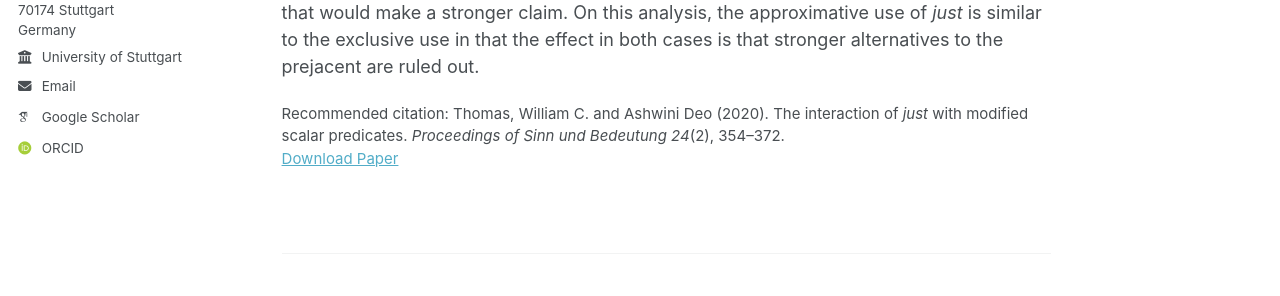
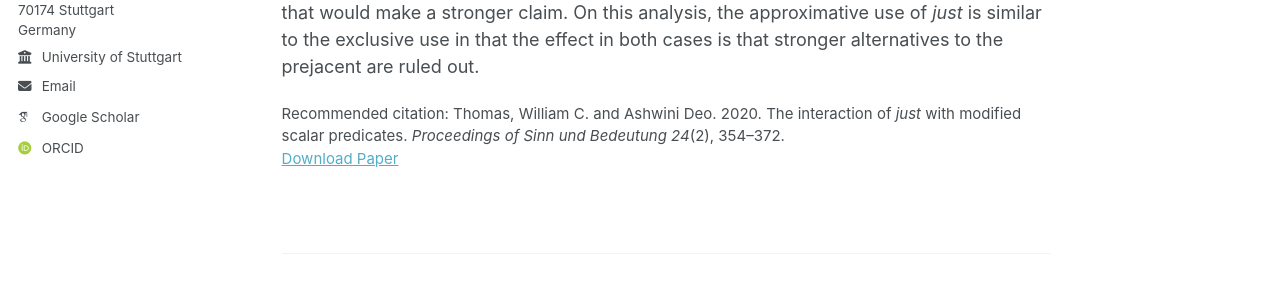
Before and after one commit to wm-t/wm-t.github.io, a Jekyll site: the page built from _publications/ThomasDeo2020.md, in a window 1280 px wide and 1240 px high. Shown: the part 386-682 px from the top of the window. Built offline with Jekyll 4.4.1, drawn with Linux system fonts in a browser that asks for light colours; some web fonts are replaced; a script that is not in the unit is left out.

```diff
--- a/_publications/ThomasDeo2020.md
+++ b/_publications/ThomasDeo2020.md
@@ -8,7 +8,7 @@ date: 2020-09-29
 venue: 'Published in <i>Proceedings of Sinn und Bedeutung</i>'
 slidesurl:
 paperurl: 'https://wm-t.github.io/files/ThomasDeo2020.pdf'
-citation: "Thomas, William C. and Ashwini Deo (2020). The interaction of <i>just</i> with modified scalar predicates. <i>Proceedings of Sinn und Bedeutung 24</i>(2), 354&ndash;372."
+citation: "Thomas, William C. and Ashwini Deo. 2020. The interaction of <i>just</i> with modified scalar predicates. <i>Proceedings of Sinn und Bedeutung 24</i>(2), 354&ndash;372."
 ---
 
 It remains an open question whether the range of uses associated with the English particle <i>just</i> can be analyzed uniformly. Much previous literature has focused on the exclusive uses of <i>just</i> with relatively little attention paid to its non-exclusive uses. We provide an analysis for the approximative use of <i>just</i>, which occurs with modified scalar predicates in sentences like <i>Mary is just taller than John</i> or <i>Mary is just as tall as John</i>. We argue that this use of <i>just</i> has two effects: (1) it conveys that its prejacent is true at a maximal level of precision, and (2) it conveys that its prejacent is not true at any lower level of precision that would make a stronger claim. On this analysis, the approximative use of <i>just</i> is similar to the exclusive use in that the effect in both cases is that stronger alternatives to the prejacent are ruled out.
```
